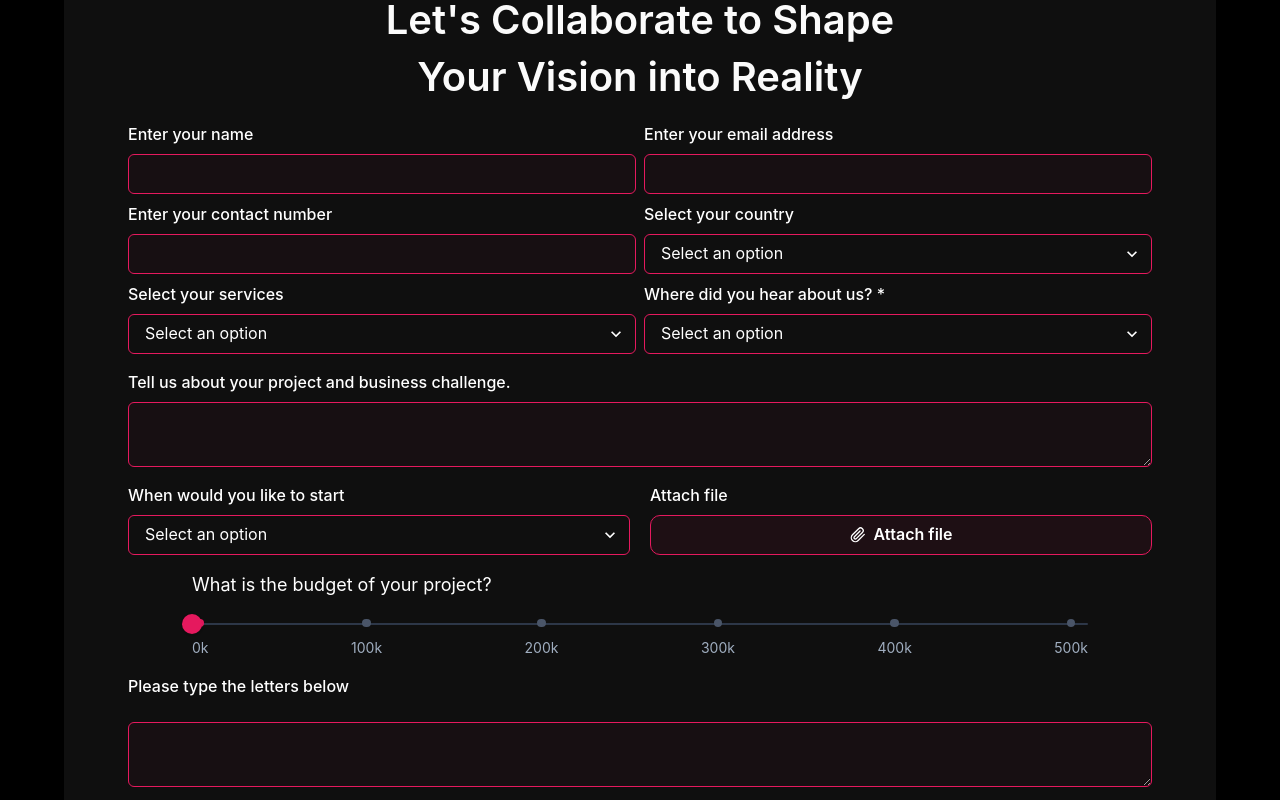
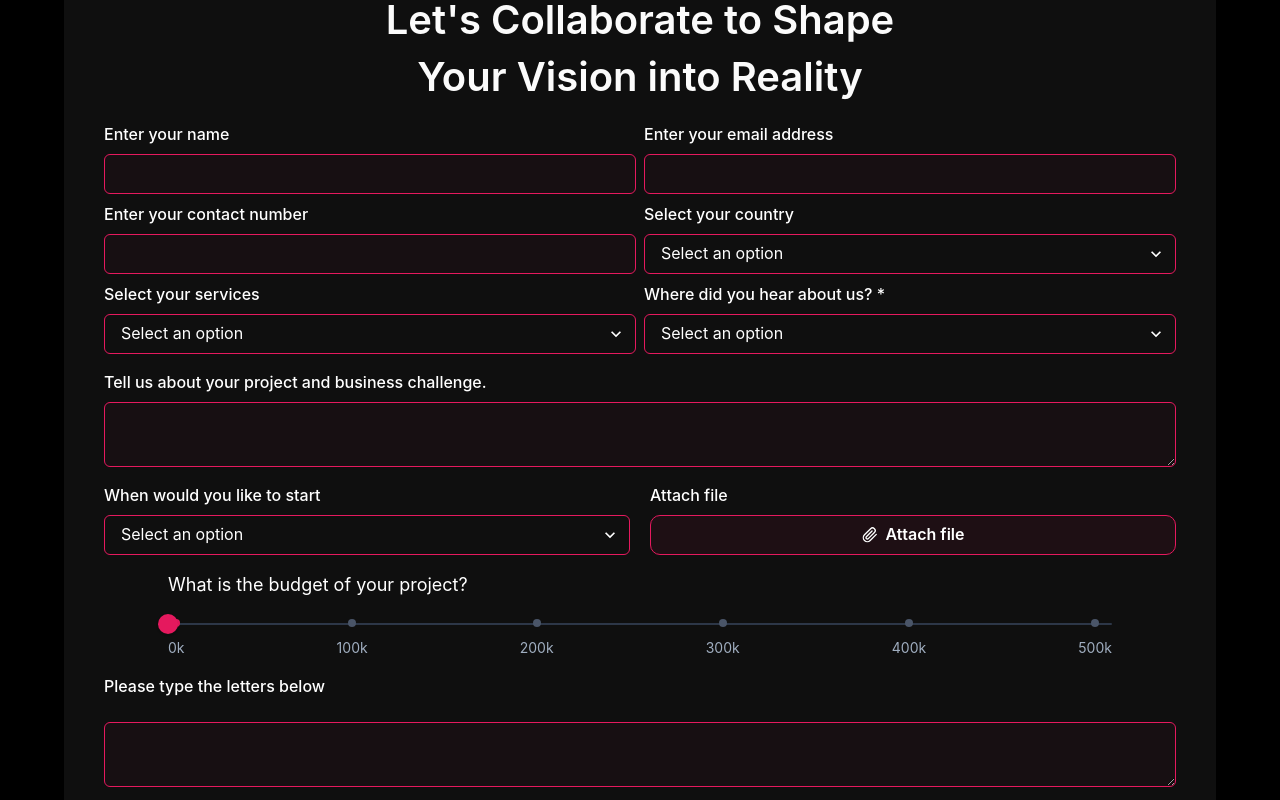
Before and after one commit to npcdazai/noggaFix-, a React (Vite) app: page / in a window 1280 px wide. Shown: the part 5980-6780 px from the top of the page. Built offline with nearby package versions, Linux system fonts and the light colour scheme.

Commit message:
Forms fix

```diff
--- a/src/components/Form.jsx
+++ b/src/components/Form.jsx
@@ -90,7 +90,7 @@ const Form = () => {
         >
           Let's Collaborate to Shape Your Vision into Reality
         </Heading>
-        <Box w="100%">
+        <Box w="100%" display="flex" flexDirection="column" alignItems="center">
           <form onSubmit={handleSubmit(onSubmit)}>
             <FormControl display="flex" flexDirection="column" gap={4}>
               <Box
```
Also changed, not shown: 1 other file (tests, documents, lock files or other folders).
